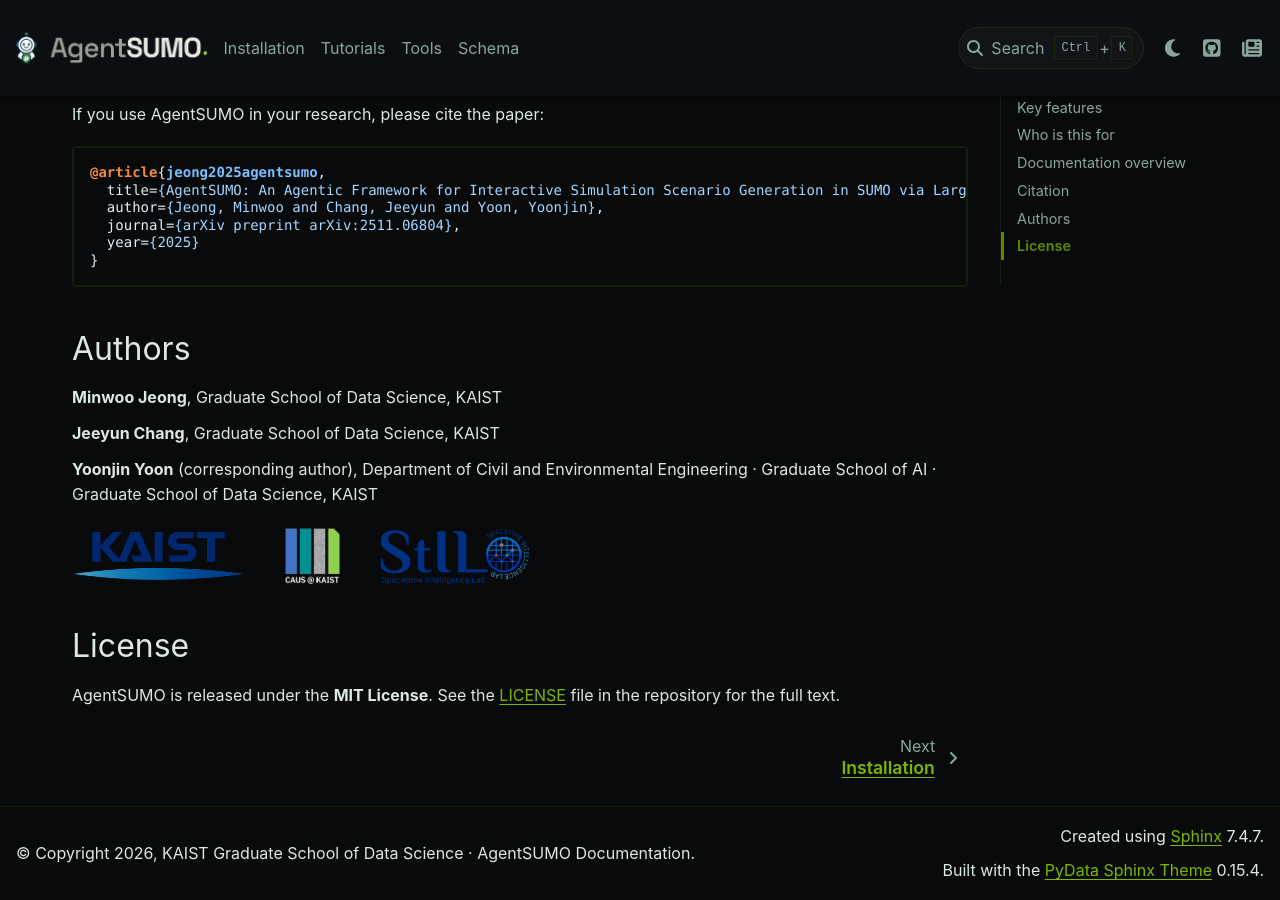
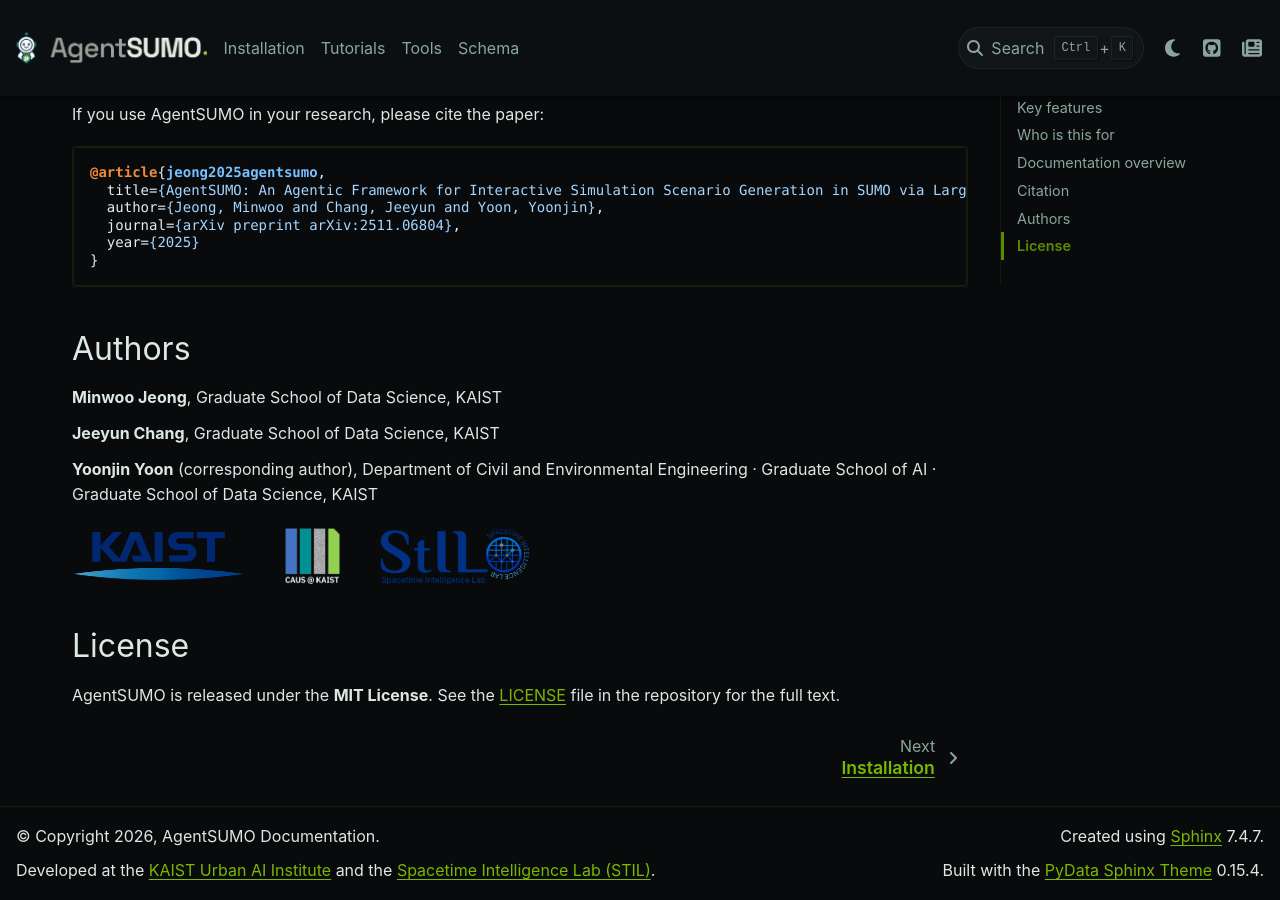
Before and after one commit to mw-jeong/AgentSUMO, a Sphinx documentation site: the page built from docs/index.md, in a window 1280 px wide and 900 px high, scrolled down 2657 px. Built offline with Sphinx 7.4.7 and the PyData theme 0.15.4, drawn with Linux system fonts in a browser that asks for light colours.

Commit message:
docs: replace GSDS footer copyright with Urban AI Institute + STIL credits
Switches the doc footer credit from "KAIST Graduate School of Data
Science" to the two host labs of the AgentSUMO work — the KAIST Urban
AI Institute and the Spacetime Intelligence Lab (STIL) — and surfaces
their websites inline so visitors can click through.

The PyData Sphinx Theme's copyright slot is rendered as a plain string
and would HTML-escape any inline links, so the institution credit
lives in a new docs/_templates/affiliations.html partial that the
theme picks up by name. The copyright line itself is simplified to
"2026, AgentSUMO Documentation" and the partial joins it in the
footer_start row.

Co-Authored-By: Claude Opus 4.7 (1M context) <noreply@anthropic.com>

```diff
--- /dev/null
+++ b/docs/_templates/affiliations.html
@@ -0,0 +1,8 @@
+{# Footer affiliation component for the PyData Sphinx Theme.
+   Registered through html_theme_options["footer_start"] in conf.py. #}
+<p class="footer-affiliations">
+  Developed at the
+  <a href="https://urban.kaist.ac.kr/" target="_blank" rel="noopener">KAIST Urban AI Institute</a>
+  and the
+  <a href="https://spacetime.kaist.ac.kr/" target="_blank" rel="noopener">Spacetime Intelligence Lab (STIL)</a>.
+</p>
--- a/docs/conf.py
+++ b/docs/conf.py
@@ -7,10 +7,7 @@ from __future__ import annotations
 
 project = "AgentSUMO"
 author = "Minwoo Jeong, Jeeyun Chang, Yoonjin Yoon"
-copyright = (
-    "2026, KAIST Graduate School of Data Science · "
-    "AgentSUMO Documentation"
-)
+copyright = "2026, AgentSUMO Documentation"
 release = "0.1.0"
 version = "0.1"
 
@@ -86,7 +83,7 @@ html_theme_options = {
     "navbar_center": ["navbar-nav"],
     "navbar_end": ["theme-switcher", "navbar-icon-links"],
     "secondary_sidebar_items": ["page-toc"],
-    "footer_start": ["copyright"],
+    "footer_start": ["copyright", "affiliations"],
     "footer_end": ["sphinx-version", "theme-version"],
     "pygments_light_style": "tango",
     "pygments_dark_style": "github-dark",
```
